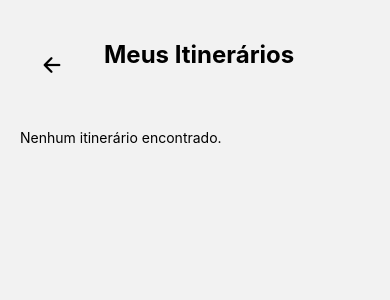
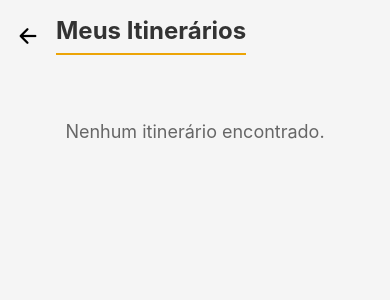
Before and after one commit to ErikTeixeira/Proj-challenge, a React Native app: screen /MeusItinerarios in a window 390 px wide. Shown: the top 300 px of the page. Built offline with nearby package versions, Linux system fonts and the light colour scheme.

Commit message:
styles atualizado

```diff
--- a/src/screens/MyItinerary/style.js
+++ b/src/screens/MyItinerary/style.js
@@ -3,43 +3,113 @@ import { StyleSheet } from 'react-native';
 const styles = StyleSheet.create({
   container: {
     flex: 1,
-    padding: 20,
+    backgroundColor: '#f5f5f5',
+    padding: 16,
   },
   header: {
     flexDirection: 'row',
     alignItems: 'center',
-    justifyContent: 'flex-start', // Alinha o botão de voltar à esquerda
-    padding: 20,
-    marginBottom: 20,
+    marginBottom: 16,
   },
   arrow: {
-    marginRight: 40
+    marginRight: 16,
   },
   title: {
     fontSize: 24,
     fontWeight: 'bold',
-    marginBottom: 20,
+    color: '#333',
+    textAlign: 'center',
+    borderBottomWidth: 2,
+    borderBottomColor: '#eca406',
+    paddingBottom: 8,
+  },
+  emptyText: {
+    fontSize: 18,
+    color: '#666',
+    textAlign: 'center',
+    marginTop: 50,
+  },
+  itineraryItem: {
+    backgroundColor: '#fff',
+    borderRadius: 8,
+    borderWidth: 1,
+    borderColor: '#eca406',
+    padding: 16,
+    marginBottom: 16,
+    flexDirection: 'row',
+    alignItems: 'center',
+    justifyContent: 'space-between',
   },
   itineraryContent: {
-    flex: 1, // O conteúdo do itinerário ocupa o espaço disponível
-  },
-  deleteButton: {
-    padding: 10,
-  },
-  itineraryItem: {
-    padding: 20,
-    borderWidth: 1,
-    borderColor: '#ddd',
-    borderRadius: 5,
-    marginBottom: 15,
-    backgroundColor: '#fff',
-    flexDirection: 'row', // Adicione esta linha
-    alignItems: 'center'  // Alinhe os itens verticalmente ao centro
+    flex: 1,
   },
   itineraryTitle: {
     fontSize: 18,
     fontWeight: 'bold',
-    marginBottom: 10,
+    color: '#333',
+  },
+  deleteButton: {
+    backgroundColor: '#FFFFFFFF', // Fundo laranja para o botão de excluir
+    padding: 8,
+    borderRadius: 4,
+    justifyContent: 'center',
+    alignItems: 'center',
+    marginLeft: 16,
+  },
+  deleteButtonText: {
+    color: '#fff', // Texto branco para o botão de excluir
+    fontSize: 16,
+  },
+  formContainer: {
+    backgroundColor: '#fff',
+    borderRadius: 8,
+    borderWidth: 1,
+    borderColor: '#eca406',
+    padding: 16,
+    marginBottom: 16,
+  },
+  input: {
+    borderWidth: 1,
+    borderColor: '#ddd',
+    borderRadius: 4,
+    padding: 8,
+    marginBottom: 8,
+    fontSize: 16,
+  },
+  detailsContainer: {
+    flex: 1,
+    backgroundColor: '#fff',
+    borderRadius: 8,
+    borderWidth: 1,
+    borderColor: '#eca406',
+    padding: 16,
+    margin: 16,
+  },
+  detailsTitle: {
+    fontSize: 24,
+    fontWeight: 'bold',
+    color: '#333',
+    borderBottomWidth: 2,
+    borderBottomColor: '#eca406',
+    paddingBottom: 8,
+    marginBottom: 16,
+  },
+  detailsText: {
+    fontSize: 18,
+    color: '#666',
+  },
+  button: {
+    backgroundColor: '#FFFFFFFF',
+    padding: 16,
+    borderRadius: 8,
+    alignItems: 'center',
+    justifyContent: 'center',
+    marginVertical: 8,
+  },
+  buttonText: {
+    color: '#fff',
+    fontSize: 16,
+    fontWeight: 'bold',
   },
 });
 
```
